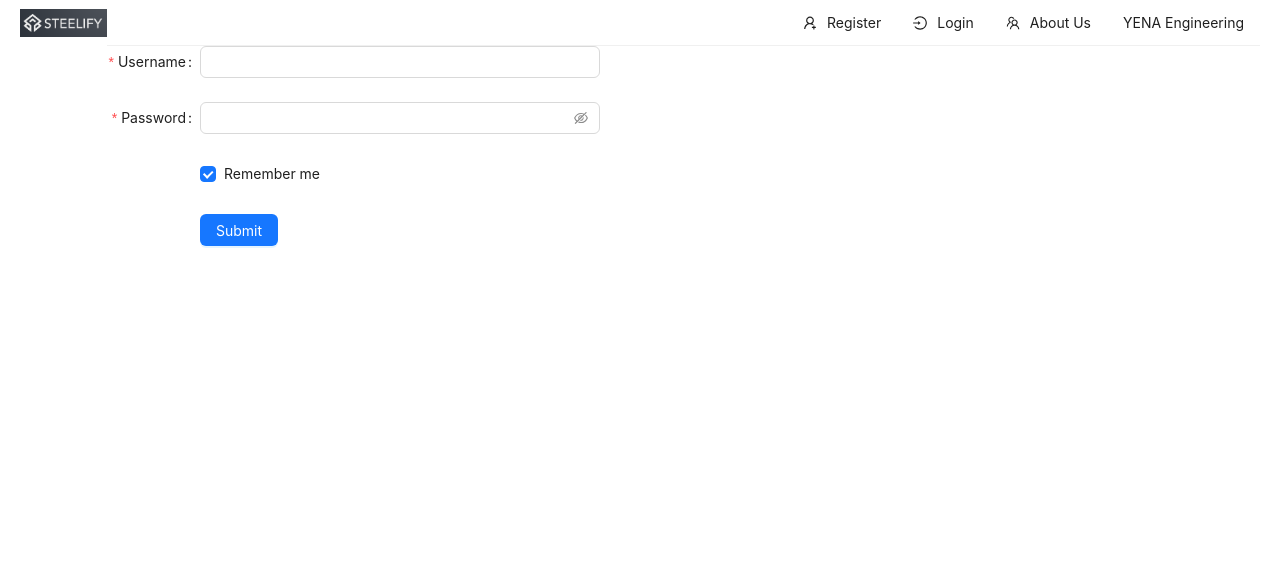
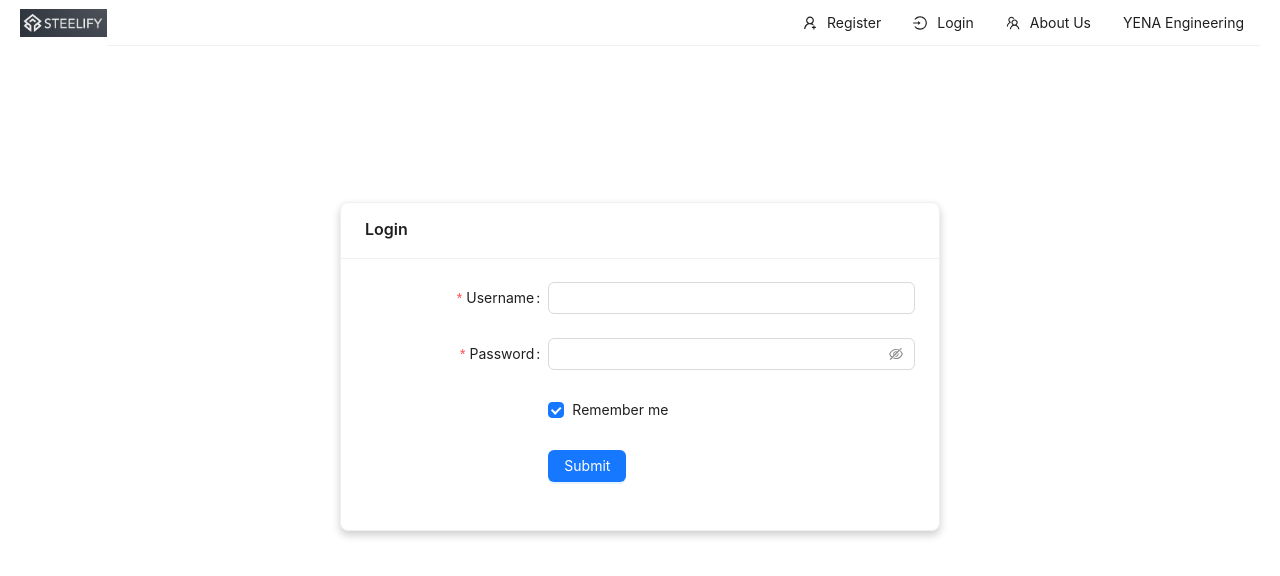
Before and after one commit to alperenerS/steelify.io, a React (Create React App) app in the folder client/: page /login in a window 1280 px wide. Shown: the top 576 px of the page. Built offline with nearby package versions, Linux system fonts and the light colour scheme.

Commit message:
Login CSS Update

```diff
--- a/client/src/Pages/Login/login.js
+++ b/client/src/Pages/Login/login.js
@@ -1,26 +1,53 @@
-import React from 'react';
-import { Button, Checkbox, Form, Input } from 'antd';
-const onFinish = (values) => {
-  console.log('Success:', values);
+import React, { useState } from 'react';
+import axios from 'axios';
+import { useNavigate } from 'react-router-dom';
+import { Form, Input, Button, Checkbox, Card, notification } from 'antd';
+import { API_BASE_URL } from '../../config';
+
+const Login = () => {
+  const [formData, setFormData] = useState({
+    username: '',
+    password: '',
+    remember: false,
+  });
+  const navigate = useNavigate();
+
+  const onFinish = async (values) => {
+    try {
+      const response = await axios.post(`${API_BASE_URL}/login`, values);
+
+      if (response.data.success) {
+        // Optionally set local storage or cookie here if remember me is checked
+        if (values.remember) {
+          // Set relevant auth tokens or user data in local storage or cookies
+        }
+        navigate('/'); // Redirect to the home page or dashboard
+      } else {
+        notification.error({
+          message: 'Login Failed',
+          description: response.data.message || 'Invalid username or password.',
+        });
+      }
+    } catch (error) {
+      notification.error({
+        message: 'Login Failed',
+        description: 'An error occurred. Please try again later.',
+      });
+    }
   };
+
   const onFinishFailed = (errorInfo) => {
     console.log('Failed:', errorInfo);
   };
-const Login = () => (
+
+  return (
+    <div style={{ display: 'flex', justifyContent: 'center', alignItems: 'center', minHeight: '100vh' }}>
+      <Card title="Login" style={{ maxWidth: 600, width: '100%', marginTop: '-20vh',boxShadow: '0 4px 8px 0 rgba(0,0,0,0.2)' }}>
         <Form
           name="basic"
-    labelCol={{
-      span: 8,
-    }}
-    wrapperCol={{
-      span: 16,
-    }}
-    style={{
-      maxWidth: 600,
-    }}
-    initialValues={{
-      remember: true,
-    }}
+          labelCol={{ span: 8 }}
+          wrapperCol={{ span: 16 }}
+          initialValues={{ remember: true }}
           onFinish={onFinish}
           onFinishFailed={onFinishFailed}
           autoComplete="off"
@@ -28,12 +55,7 @@ const Login = () => (
           <Form.Item
             label="Username"
             name="username"
-      rules={[
-        {
-          required: true,
-          message: 'Please input your username!',
-        },
-      ]}
+            rules={[{ required: true, message: 'Please input your username!' }]}
           >
             <Input />
           </Form.Item>
@@ -41,12 +63,7 @@ const Login = () => (
           <Form.Item
             label="Password"
             name="password"
-      rules={[
-        {
-          required: true,
-          message: 'Please input your password!',
-        },
-      ]}
+            rules={[{ required: true, message: 'Please input your password!' }]}
           >
             <Input.Password />
           </Form.Item>
@@ -54,24 +71,20 @@ const Login = () => (
           <Form.Item
             name="remember"
             valuePropName="checked"
-      wrapperCol={{
-        offset: 8,
-        span: 16,
-      }}
+            wrapperCol={{ offset: 8, span: 16 }}
           >
             <Checkbox>Remember me</Checkbox>
           </Form.Item>
 
-    <Form.Item
-      wrapperCol={{
-        offset: 8,
-        span: 16,
-      }}
-    >
+          <Form.Item wrapperCol={{ offset: 8, span: 16 }}>
             <Button type="primary" htmlType="submit">
               Submit
             </Button>
           </Form.Item>
         </Form>
+      </Card>
+    </div>
   );
+};
+
 export default Login;
```
Lines whose indentation alone changed are shown as unchanged.
